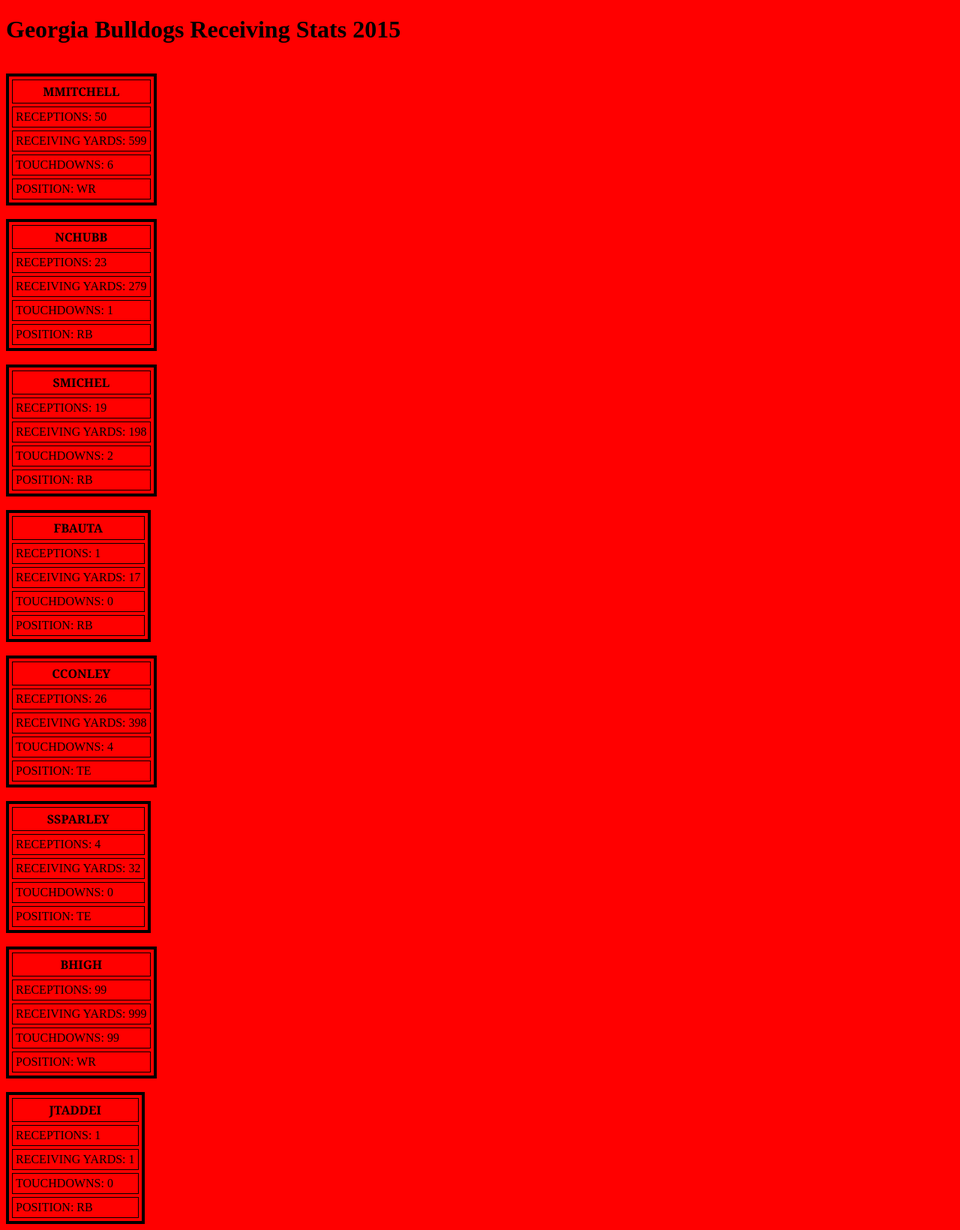
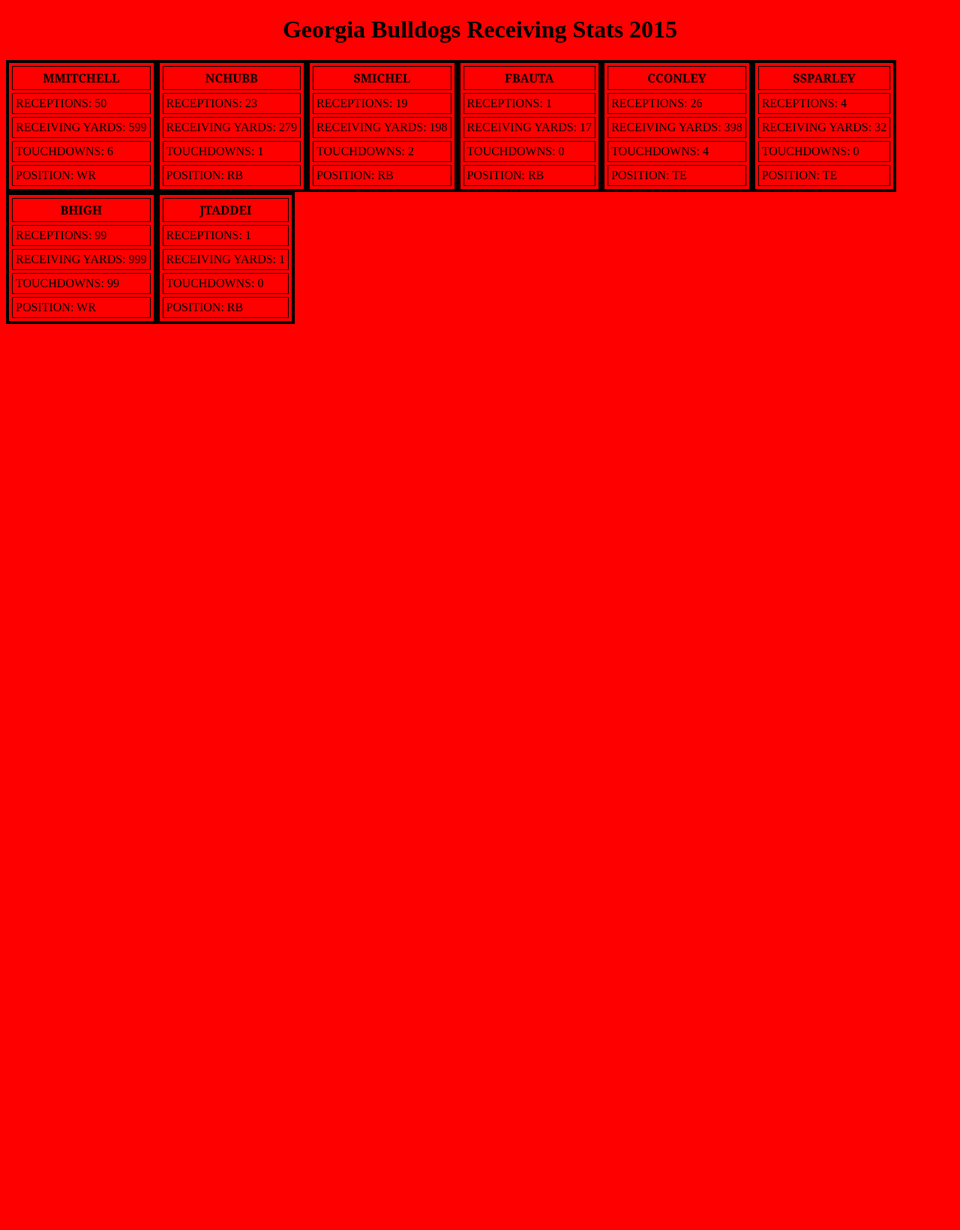
Before and after one commit to benhigh22/templates_hw, a Django app: page / in a window 1280 px wide. Shown: the whole page at 75% size. After the commit the page ends 432 px from the top, so only its background shows below. Run offline with Django 3.2, Linux system fonts and the light colour scheme; data comes from the database, SQL or seed files in the repository; both versions use the stored data as it was after the commit.

Commit message:
Tables going across the page

```diff
--- a/hw_app/templates/index.html
+++ b/hw_app/templates/index.html
@@ -10,15 +10,19 @@
             text-transform: uppercase;
         }
         #player_pos{text-transform: uppercase}
-    th{
-        background-color: red;
-    }
+        th{
+            background-color: red;
+        }
+        table{
+            float: left;
+            display:inline-block;
+        }
     </style>
     <meta charset="UTF-8">
     <title>Title</title>
 </head>
 <body>
-<h1>Georgia Bulldogs Receiving Stats 2015</h1>
+<center><h1>Georgia Bulldogs Receiving Stats 2015</h1></center>
 {%  for player in players %}
     <table border="4"cellpadding="4" cellspacing="4" bordercolor="black">
     <tr>
@@ -36,7 +40,6 @@
         <tr>
     <td><div id = "player_pos">POSITION: {{ player.position }}</div></td>
             </tr>
-    <br>
     </table>
 {% endfor %}
 </body>
```
Also changed, not shown: db.sqlite3.
